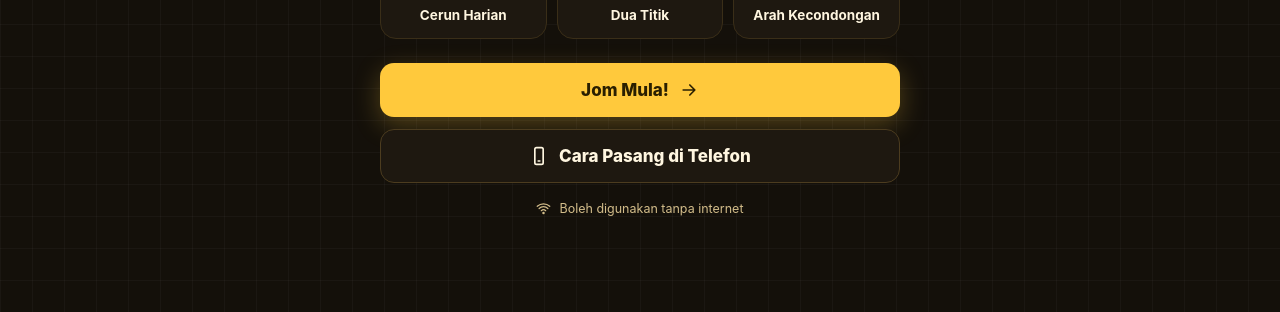
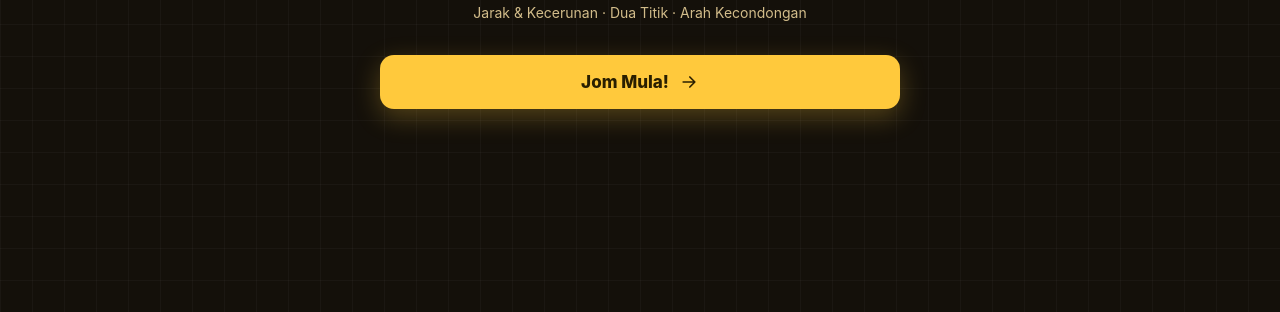
Before and after one commit to ekwanbiz/GRADIEN, a plain HTML site: page index.html in a window 1280 px wide. Shown: the part 488-800 px from the top of the page. Drawn offline with Linux system fonts and the light colour scheme.

Commit message:
Skrin pembuka ringkas: logo, nama, slogan dan Jom Mula sahaja
Co-Authored-By: Claude Opus 5.5 <noreply@anthropic.com>
Claude-Session: https://claude.ai/code/session_01Tv51XvWykrajcfY7iSANdp

```diff
--- a/index.html
+++ b/index.html
@@ -320,6 +320,7 @@ main.wide{max-width:none;padding:26px 28px 24px}
 .side .mmhome+.offline{margin-top:0}
 .ph .mmhome{display:none}
 @media(max-width:860px){.ph .mmhome{display:inline-flex;width:42px;height:42px;padding:0;justify-content:center}.ph .mmhome span{display:none}}
+.splash .btn.pri.wide{margin-top:10px}
 </style>
 <style id="nozoom">html{touch-action:manipulation;-webkit-text-size-adjust:100%;text-size-adjust:100%}</style></head>
 <body>
@@ -492,15 +493,12 @@ function simPreview(kind){
  return''}
 
 const VIEWS={
- splash(){return`<div class="splash"><a class="mmhome sp" href="/mathmotion/#/utama" aria-label="Kembali ke MATHMOTION (semua app)"><svg viewBox="0 0 96 96" aria-hidden="true" style="width:20px;height:20px;flex:none" fill="none" stroke-linecap="round" stroke-width="12"><path d="M14 74 L26 26" stroke="#2EE6A6"/><path d="M26 26 L48 58" stroke="#FF8A3D"/><path d="M48 58 L70 26" stroke="#B57BFF"/><path d="M70 26 L82 74" stroke="#FFC93C"/></svg><span>MATHMOTION</span></a><div class="sp-in view">
+ splash(){return`<div class="splash"><div class="sp-in view">
   <div class="logo-big">${LOGO}</div>
   <h1 class="brand h">GRADI<b>EN</b></h1>
   <p class="tagline h"><span>Ukur.</span> <span>Kira.</span> <span>Condong!</span></p>
   <p class="sub">Jarak &amp; Kecerunan · Dua Titik · Arah Kecondongan</p>
-  <div class="sp-sims">${SIMS.map(s=>`<a class="sp-sim ${s.cls}" href="#/simulasi/${s.id}" aria-label="Buka simulasi ${s.name}"><span class="go">${I('arrow')}</span><span class="sq">${I(s.icon)}</span><b>${s.name}</b></a>`).join('')}</div>
-  <a class="btn pri wide" href="#/utama">Jom Mula! ${I('arrow')}</a>
-  <a class="btn sec wide" href="#/pasang">${I('phone')}Cara Pasang di Telefon</a>
-  <p class="offline">${I('wifi')}Boleh digunakan tanpa internet</p></div></div>`},
+  <a class="btn pri wide" href="#/utama">Jom Mula! ${I('arrow')}</a></div></div>`},
  utama(){return head('GRADIEN','Selamat datang!','Jom teroka dunia kecerunan.',starPill())+
   `<div class="card prog"><div class="top"><b>Kemajuan Saya</b><small>Set latihan lulus</small></div><div class="bars">${TOPICS.map(t=>`<div class="bar ${t.cls}"><div class="lab"><span>${t.name}</span><span>${S.prog[t.id]||0}/3</span></div><div class="track"><i style="width:${(S.prog[t.id]||0)/3*100}%"></i></div></div>`).join('')}</div></div>
   <div class="tiles">${[['nota','Nota','Konsep, contoh & kesilapan biasa','book','c1'],['simulasi','Simulasi','Cerun, dua titik & arah garis','sim','c3'],['latihan','Latihan','Cuba soalan ikut topik','pen','c2'],['kuiz','Kuiz','Uji diri, kumpul bintang','trophy','cg']].map(([r,t,d,ic,c])=>`<a class="tile ${c}" href="#/${r}"><div class="ic">${I(ic)}</div><h2 class="h">${t}</h2><p>${d}</p></a>`).join('')}</div>`},
--- a/sw.js
+++ b/sw.js
@@ -1,5 +1,5 @@
 // GRADIEN – guna versi terbaru bila ada internet, salinan simpanan bila luar talian
-const CACHE='gradien-v4';
+const CACHE='gradien-v5';
 const FILES=['./','./index.html','./manifest.webmanifest','./icons/logo.svg','./icons/icon-192.png','./icons/icon-512.png','./simulasi/cerun-harian.html','./simulasi/dua-titik.html','./simulasi/arah-kecondongan.html'];
 self.addEventListener('install',e=>{e.waitUntil(caches.open(CACHE).then(c=>c.addAll(FILES)).then(()=>self.skipWaiting()))});
 self.addEventListener('activate',e=>{e.waitUntil(caches.keys().then(ks=>Promise.all(ks.filter(k=>k!==CACHE).map(k=>caches.delete(k)))).then(()=>self.clients.claim()))});
```
